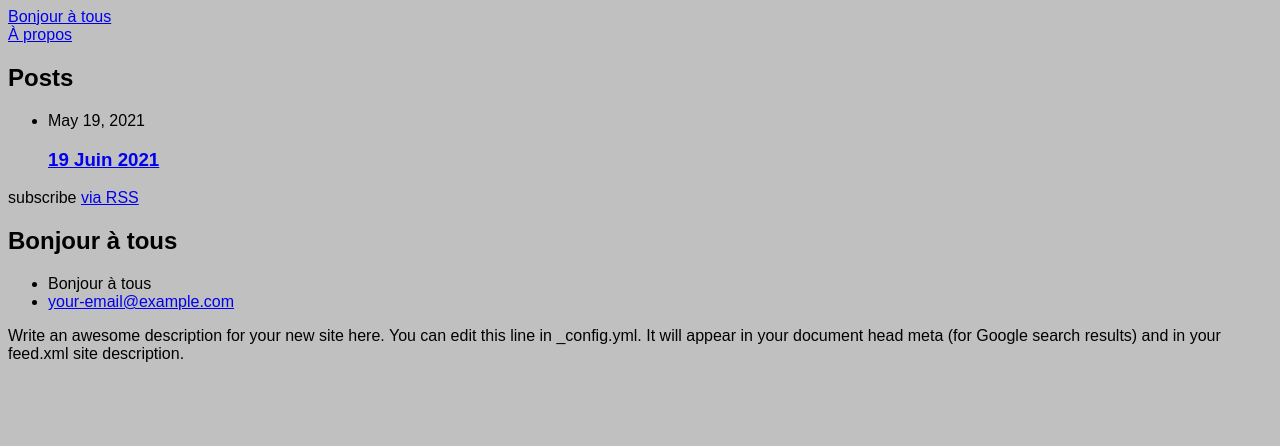
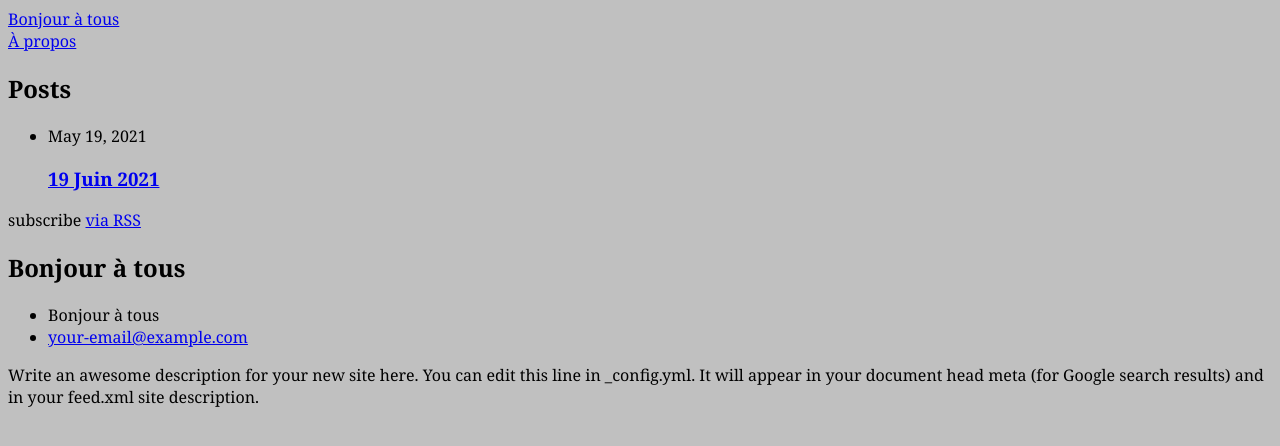
Before and after one commit to Corentin69008/Corentin69008.github.io, a Jekyll site: the page built from index.markdown, in a window 1280 px wide. Shown: the top 446 px of the page. Built offline with Jekyll 4.4.1, drawn with Linux system fonts in a browser that asks for light colours.

Commit message:
mise a jour

```diff
--- a/assets/main.css
+++ b/assets/main.css
@@ -6,5 +6,5 @@ html{
 }
 
 body {
-  font-family: fantasy;
+  font-family: Georgia, serif;
 }
```
